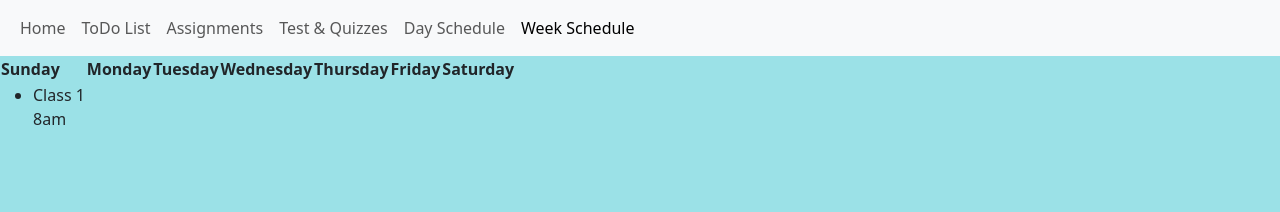
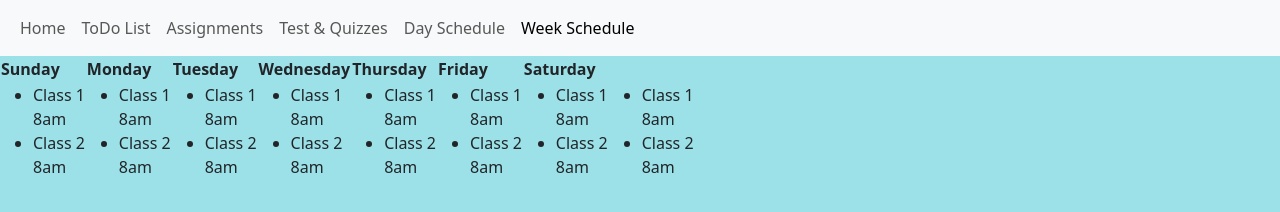
Before and after one commit to Talia-Bland/EZSchedge, a plain HTML site: page EZSchedge - College Assistant - Hackathon spr24/weekSchedule.html in a window 1280 px wide. Drawn offline with nearby package versions, Linux system fonts and the light colour scheme.

Commit message:
testing commit

```diff
--- a/EZSchedge - College Assistant - Hackathon spr24/weekSchedule.html
+++ b/EZSchedge - College Assistant - Hackathon spr24/weekSchedule.html
@@ -50,10 +50,53 @@
                 </tr>
             </thread>
             <tbody>
-                <tr id>
+                <tr>
                     <td id="SundayTasks">
                         <ul id="SundayTasksList" >
                             <li>Class 1 <br>8am</li>
+                            <li>Class 2 <br>8am</li>
+                        </ul>
+                    </td>
+                    <td id="MondayTasks">
+                        <ul id="MondayTasksList" >
+                            <li>Class 1 <br>8am</li>
+                            <li>Class 2 <br>8am</li>
+                        </ul>
+                    </td>
+                    <td id="TuesdayTasks">
+                        <ul id="TuesdayTasksList" >
+                            <li>Class 1 <br>8am</li>
+                            <li>Class 2 <br>8am</li>
+                        </ul>
+                    </td>
+                    <td id="WednesdayTasks">
+                        <ul id="WednesdayTasksList" >
+                            <li>Class 1 <br>8am</li>
+                            <li>Class 2 <br>8am</li>
+                        </ul>
+                    </td>
+                    <td id="MondayTasks">
+                        <ul id="MondayTasksList" >
+                            <li>Class 1 <br>8am</li>
+                            <li>Class 2 <br>8am</li>
+                        </ul>
+                    </td>
+                    <td id="MondayTasks">
+                        <ul id="MondayTasksList" >
+                            <li>Class 1 <br>8am</li>
+                            <li>Class 2 <br>8am</li>
+                        </ul>
+                    </td>
+                    <td id="MondayTasks">
+                        <ul id="MondayTasksList" >
+                            <li>Class 1 <br>8am</li>
+                            <li>Class 2 <br>8am</li>
+                        </ul>
+                    </td>
+                    <td id="MondayTasks">
+                        <ul id="MondayTasksList" >
+                            <li>Class 1 <br>8am</li>
+                            <li>Class 2 <br>8am</li>
                         </ul>
                     </td>
                 </tr>
```
